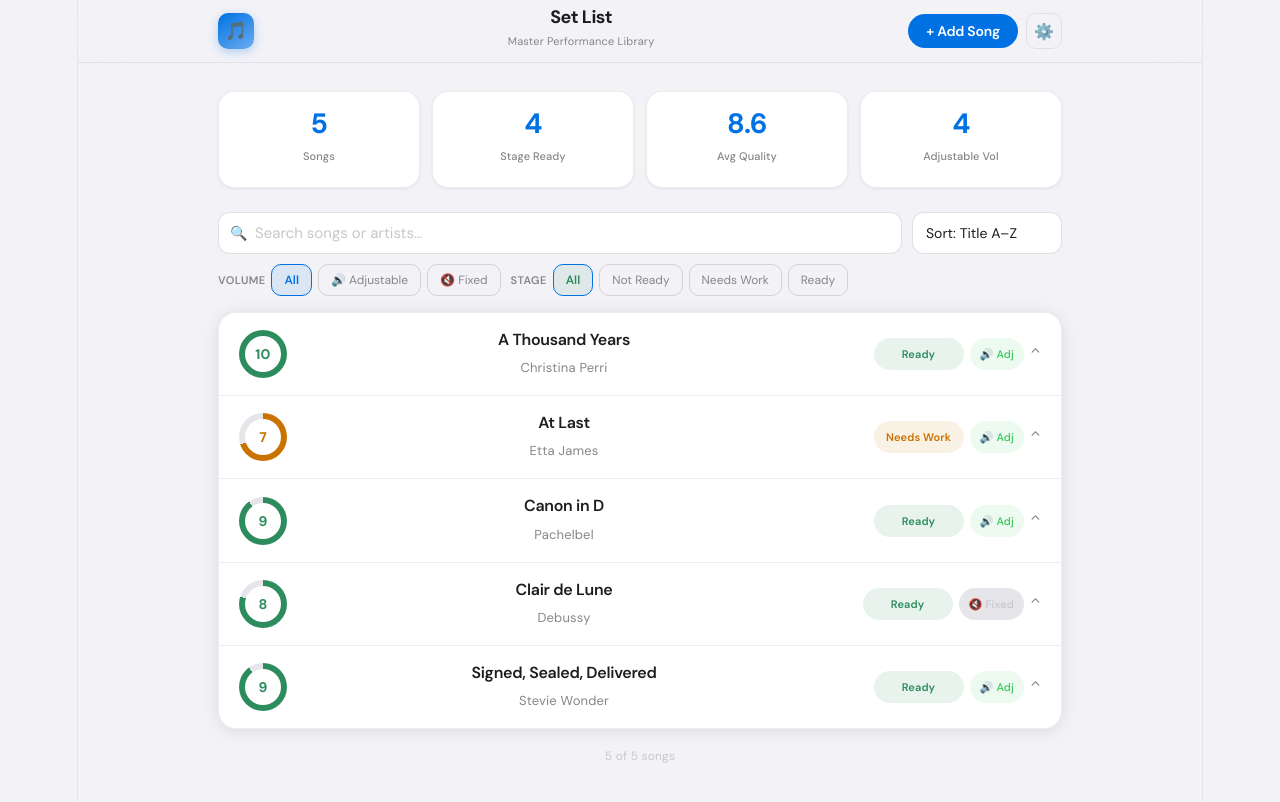
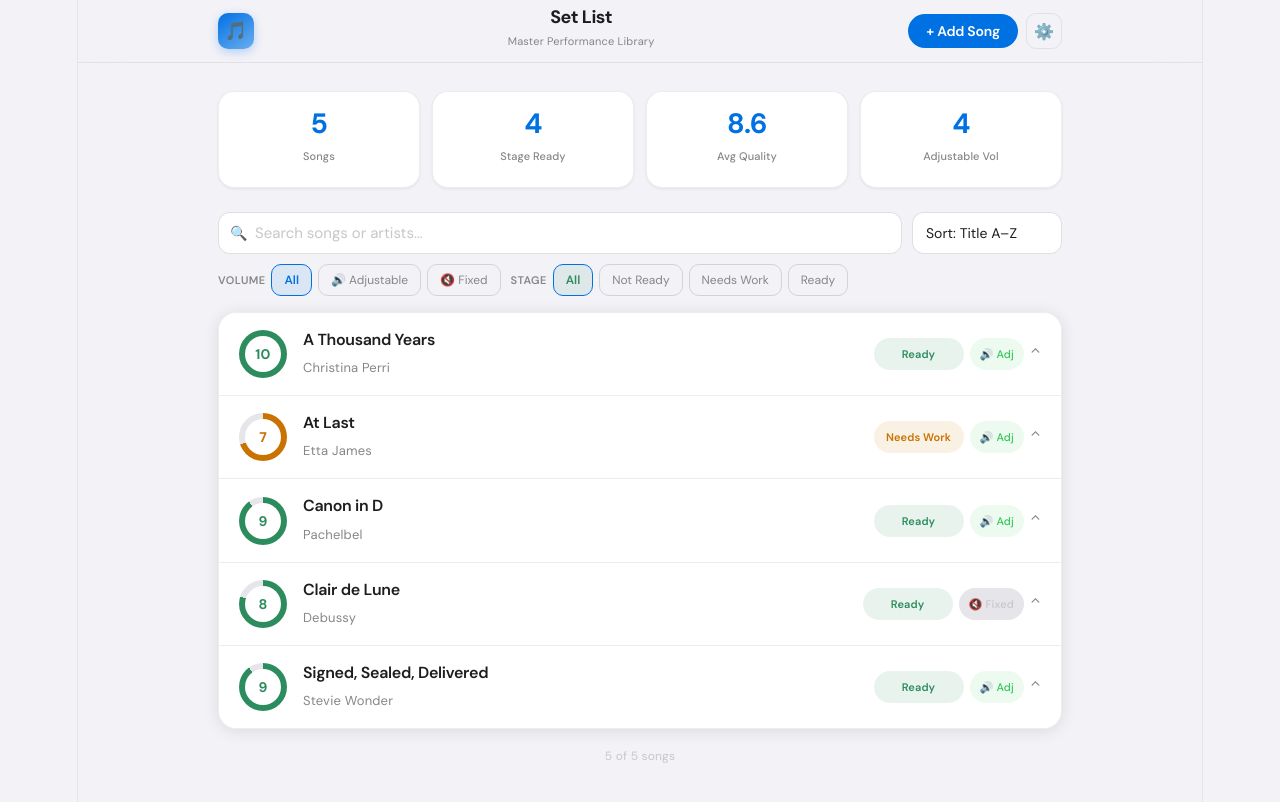
Before and after one commit to emrudy/my-setlist, a React (Vite) app: page / in a window 1280 px wide. Shown: the top 802 px of the page. Built offline with nearby package versions, Linux system fonts and the light colour scheme; a web font is replaced by a local one.

Commit message:
Left align song titles

```diff
--- a/src/App.jsx
+++ b/src/App.jsx
@@ -309,7 +309,7 @@
                     </div>
 
                     {/* Title / artist */}
-                    <div style={{flex:1,minWidth:0,textAlign:"center"}}>
+                    <div style={{flex:1,minWidth:0,textAlign:"left"}}>
                       <div style={{fontSize:isMobile?15:16,fontWeight:600,color:tk.text,letterSpacing:-0.3,marginBottom:2,overflow:"hidden",textOverflow:"ellipsis",whiteSpace:"nowrap"}}>{song.title}</div>
                       <div style={{fontSize:13,color:tk.textSub,overflow:"hidden",textOverflow:"ellipsis",whiteSpace:"nowrap"}}>{song.artist}</div>
                     </div>
```
